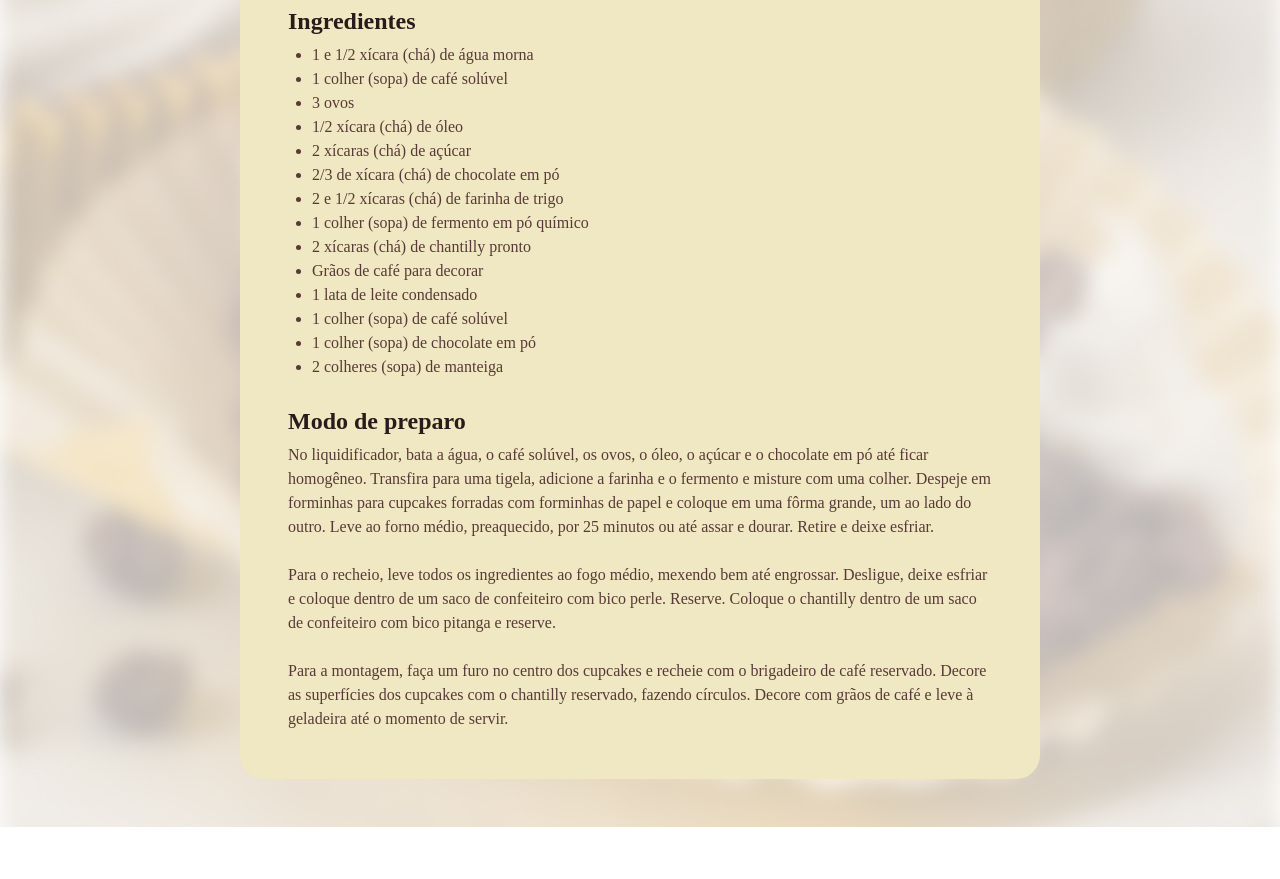
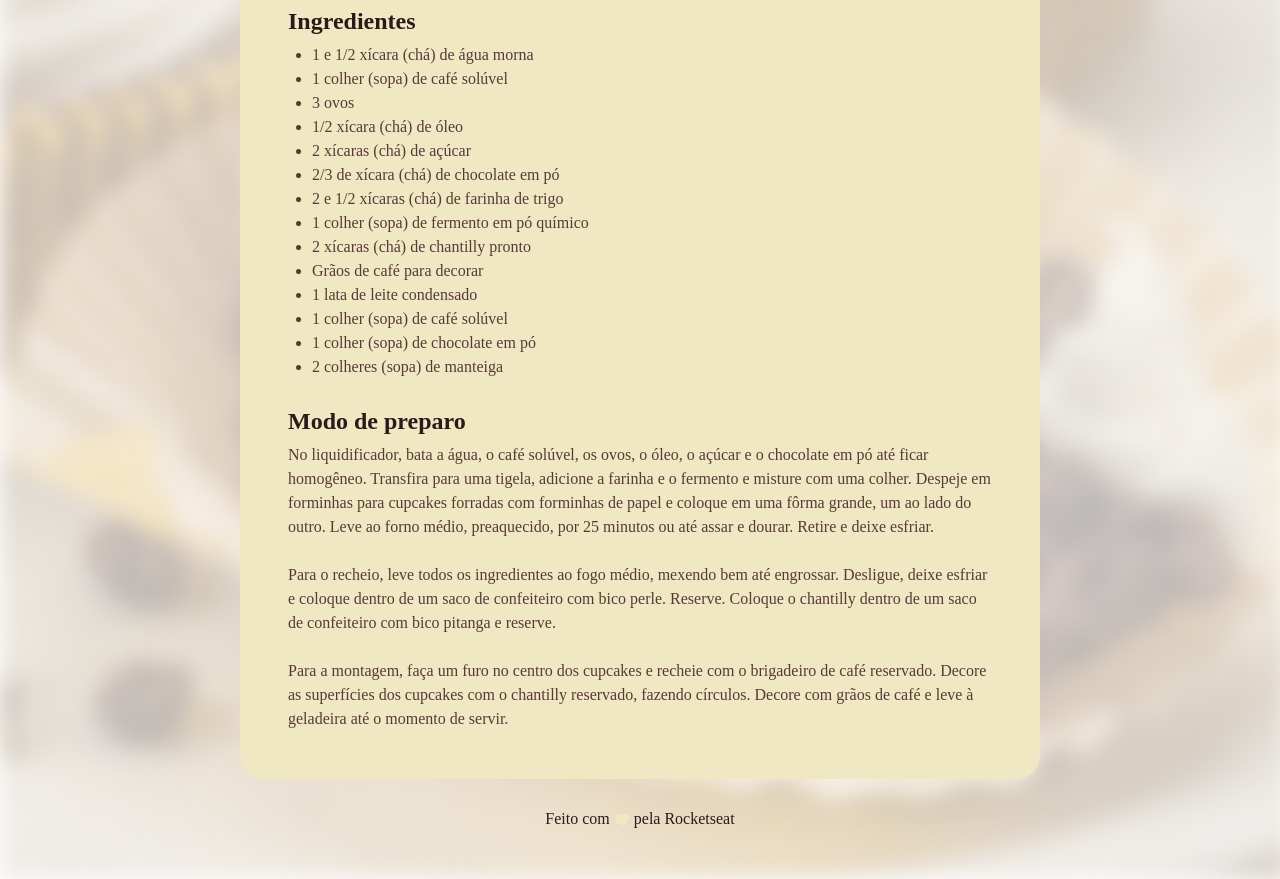
Before and after one commit to Diogooliveira10/recipe-page, a plain HTML site: page index.html in a window 1280 px wide. Shown: the part 720-1599 px from the top of the page. Before the commit the page ends 1547 px from the top, so only its background shows below. Drawn offline with Linux system fonts and the light colour scheme; a web font is replaced by a local one.

Commit message:
adding footer

```diff
--- a/index.html
+++ b/index.html
@@ -56,5 +56,7 @@
             </section>
         </main>
     </div>
+
+    <footer>Feito com <img src="assets/ph_heart-fill.svg" alt="Formato de um coração"> pela Rocketseat</footer>
 </body>
 </html>
--- a/style.css
+++ b/style.css
@@ -20,7 +20,7 @@ body {
     padding: 24px;
     background-color: #F0E8C2;
     border-radius: 24px;
-    margin: 48px auto;
+    margin: 48px auto 28px;
 }
 
 main {
@@ -57,3 +57,13 @@ h1, h2 {
 ul {
     padding-left: 24px;
 }
+
+footer {
+    color: #291B1A;
+    text-align: center;
+    padding-bottom: 48px;
+}
+
+footer img {
+    vertical-align: middle;
+}
```
Also changed, not shown: assets/ph_heart-fill.svg (added).
